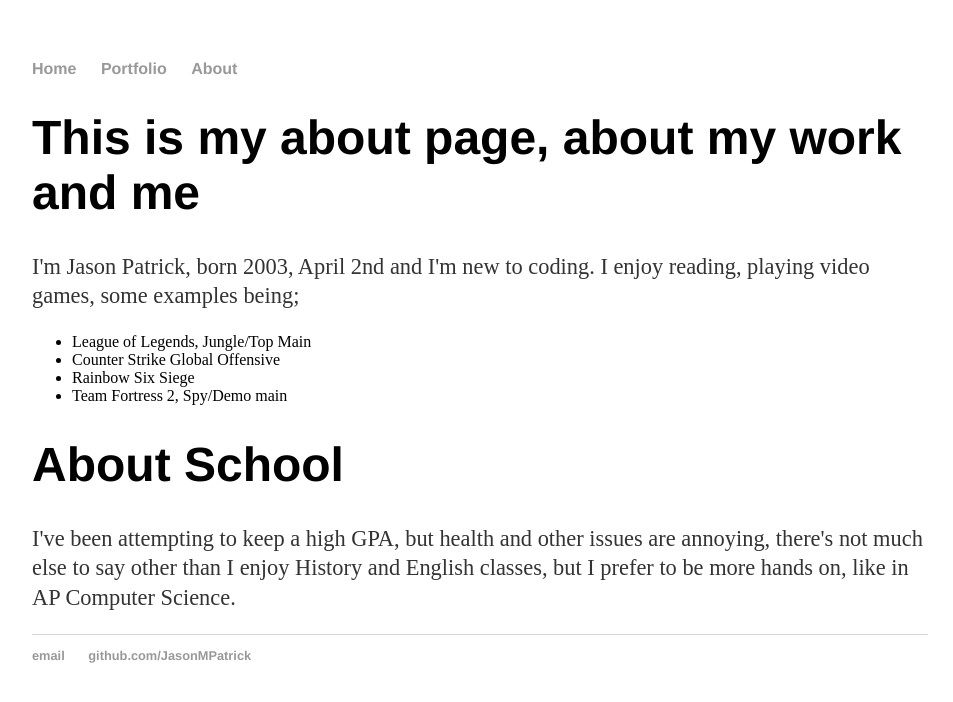
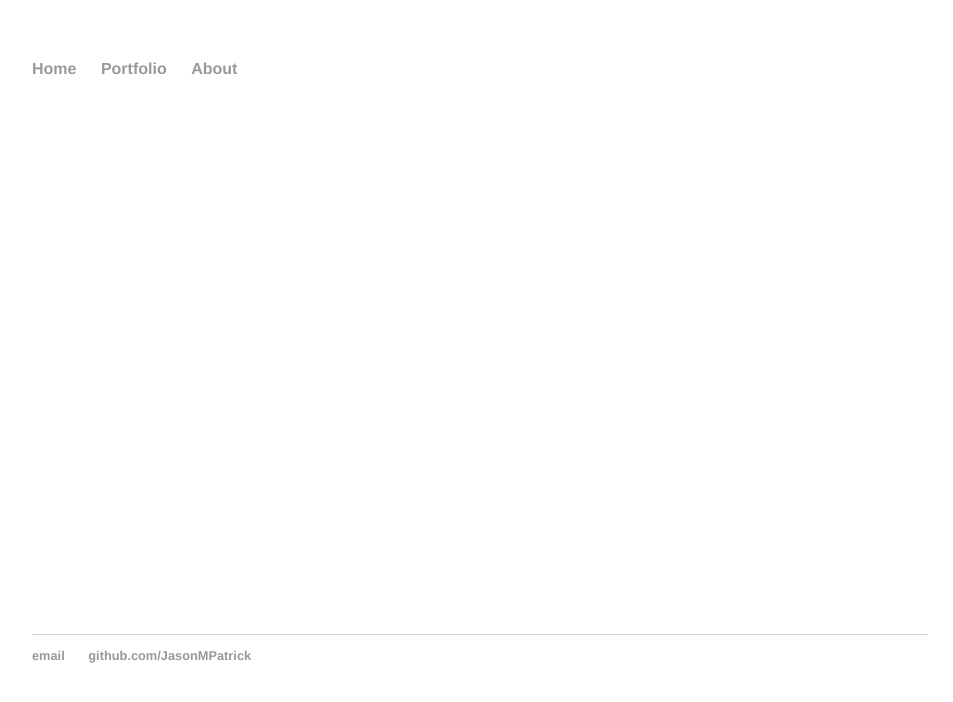
Before and after one commit to JasonMPatrick/JasonMPatrick.github.io, a Jekyll site: the page about.html, which Jekyll copies as it is, in a window 1280 px wide. Shown: the top 702 px of the page, without its empty margins (160-1113 px from the left). Built offline with Jekyll 4.4.1, drawn with Linux system fonts in a browser that asks for light colours.

Commit message:
Update about.html

```diff
--- a/about.html
+++ b/about.html
@@ -17,22 +17,22 @@
 			<div class="container">
 
 			<div class="blurb">
-	<h1>This is my about page, about my work and me</h1>
-<p> I'm Jason Patrick, born 2003, April 2nd and I'm new to coding. I enjoy reading, playing video games, some examples being; </p>
-<ul>
+	<h1 style="color:White;">This is my about page, about my work and me</h1>
+<p style="color:White;"> I'm Jason Patrick, born 2003, April 2nd and I'm new to coding. I enjoy reading, playing video games, some examples being; </p>
+<ul style="color:White;">
   <li> League of Legends, Jungle/Top Main </li>
   <li> Counter Strike Global Offensive </li>
   <li> Rainbow Six Siege </li>
   <li> Team Fortress 2, Spy/Demo main
 </ul>
 
-   <h1> About School </h1>
-<p> I've been attempting to keep a high GPA, but health and other issues are annoying, there's not much else to say other than I enjoy History and English classes, but I prefer to be more hands on, like in AP Computer Science. </p>
+   <h1 style="color:White;"> About School </h1>
+<p style="color:White;"> I've been attempting to keep a high GPA, but health and other issues are annoying, there's not much else to say other than I enjoy History and English classes, but I prefer to be more hands on, like in AP Computer Science. </p>
 
 
 			</div><!-- /.container -->
 			<footer>
-	    		<ul>
+	    		<ul style="color:White;">
 	        		<li><a href="mailto:derpaherptoferp@gmail.com">email</a></li>
 	        		<li><a href="https://github.com/JasonMPatrick">github.com/JasonMPatrick</a></li>
 				</ul>
```
